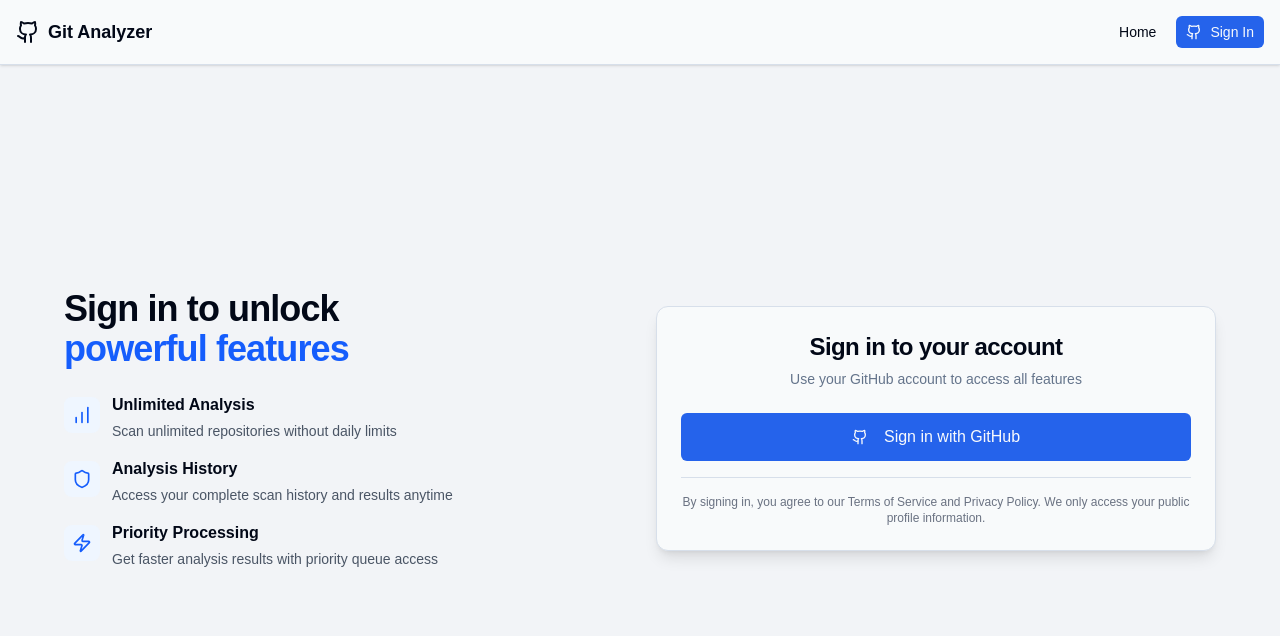
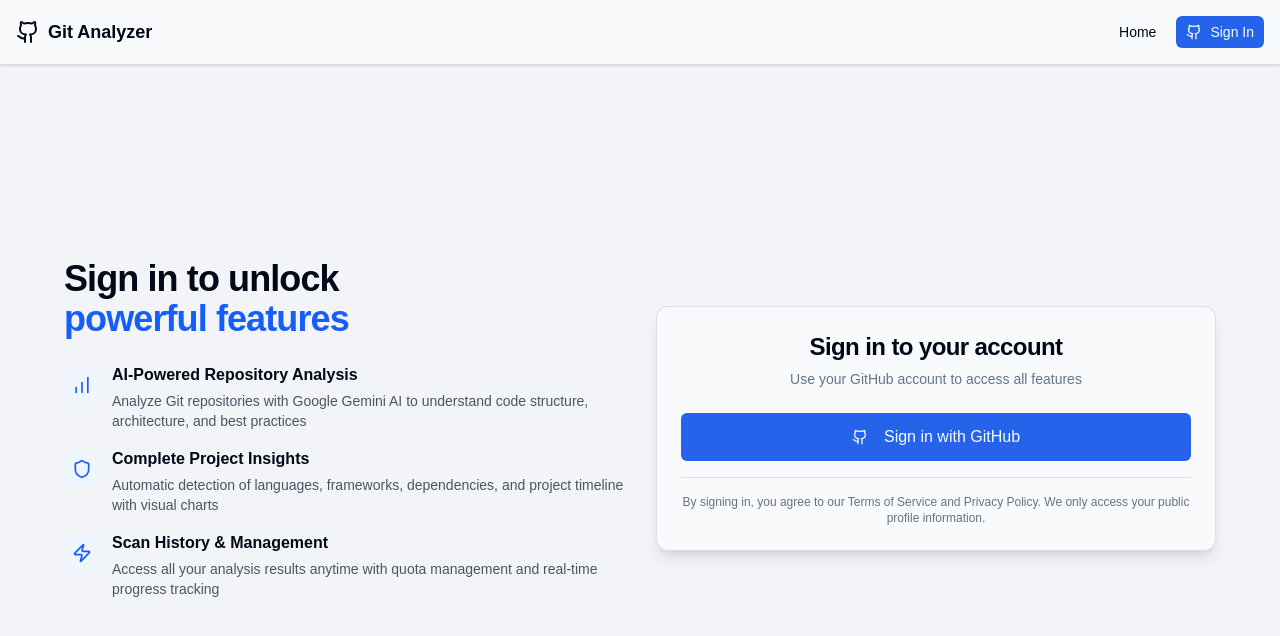
Before and after one commit to TakalaWang/Git-Repository-Analysis-System, a Next.js app: page /login in a window 1280 px wide. Shown: the top 636 px of the page. Built offline with nearby package versions, Linux system fonts and the light colour scheme; no server answers.

Commit message:
refactor: update feature descriptions in LoginPage and adjust timeout handling in scan queue

```diff
--- a/src/app/login/page.tsx
+++ b/src/app/login/page.tsx
@@ -130,17 +130,17 @@
 const features = [
   {
     icon: <BarChart className="h-5 w-5 text-blue-600" />,
-    title: "Unlimited Analysis",
-    desc: "Scan unlimited repositories without daily limits",
+    title: "AI-Powered Repository Analysis",
+    desc: "Analyze Git repositories with Google Gemini AI to understand code structure, architecture, and best practices",
   },
   {
     icon: <Shield className="h-5 w-5 text-blue-600" />,
-    title: "Analysis History",
-    desc: "Access your complete scan history and results anytime",
+    title: "Complete Project Insights",
+    desc: "Automatic detection of languages, frameworks, dependencies, and project timeline with visual charts",
   },
   {
     icon: <Zap className="h-5 w-5 text-blue-600" />,
-    title: "Priority Processing",
-    desc: "Get faster analysis results with priority queue access",
+    title: "Scan History & Management",
+    desc: "Access all your analysis results anytime with quota management and real-time progress tracking",
   },
 ]
--- a/src/lib/server/scan-queue.ts
+++ b/src/lib/server/scan-queue.ts
@@ -267,8 +267,8 @@
 
     // Use timeout from environment variable (GIT_CLONE_TIMEOUT_SECONDS)
     const cloneTimeoutMs = parseInt(process.env.GIT_CLONE_TIMEOUT_SECONDS || "300", 10) * 1000
+
     const repoInfo = await cloneRepository(repoUrl, {
-      depth: 1,
       timeout: cloneTimeoutMs,
     })
 
```
